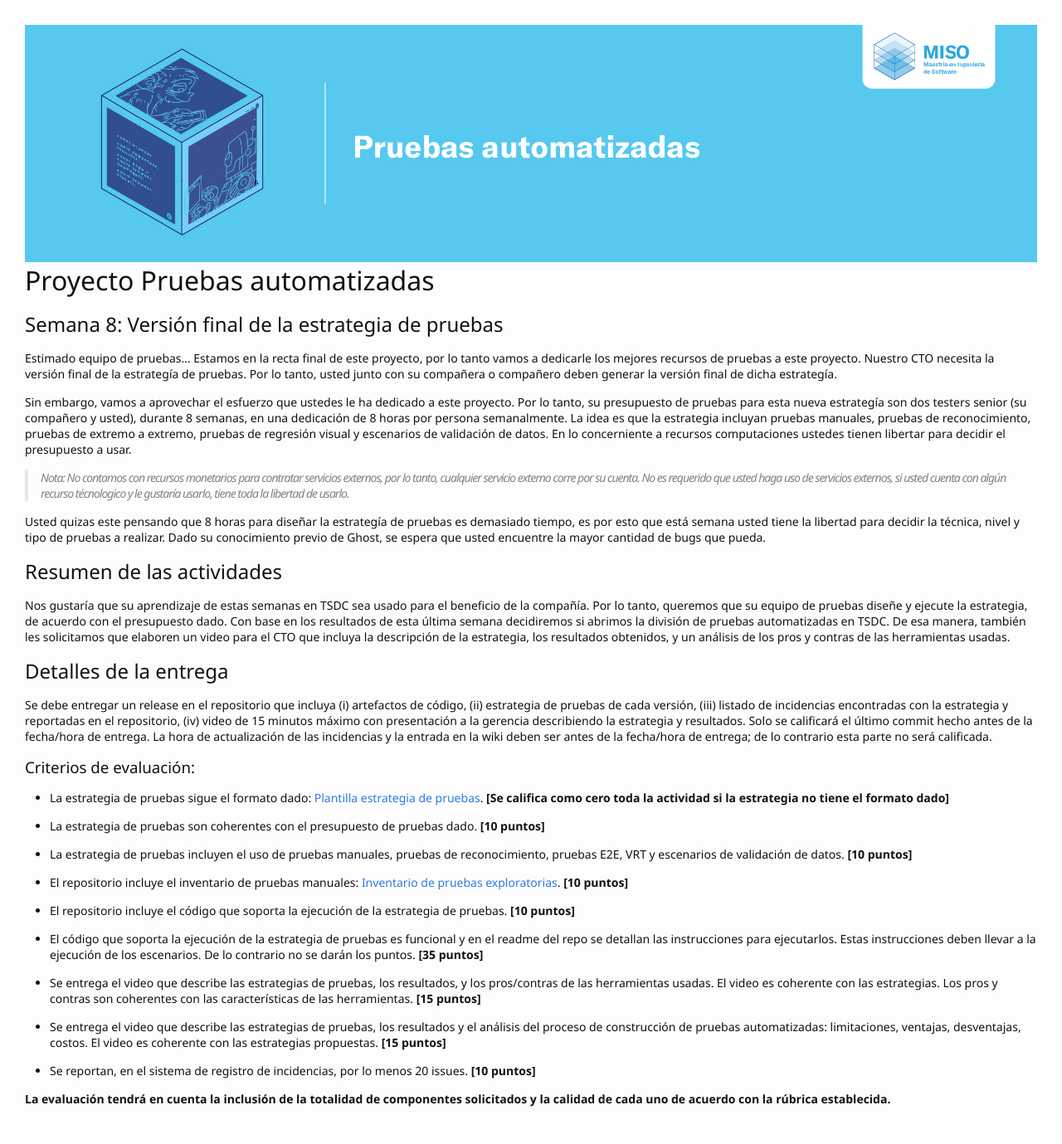
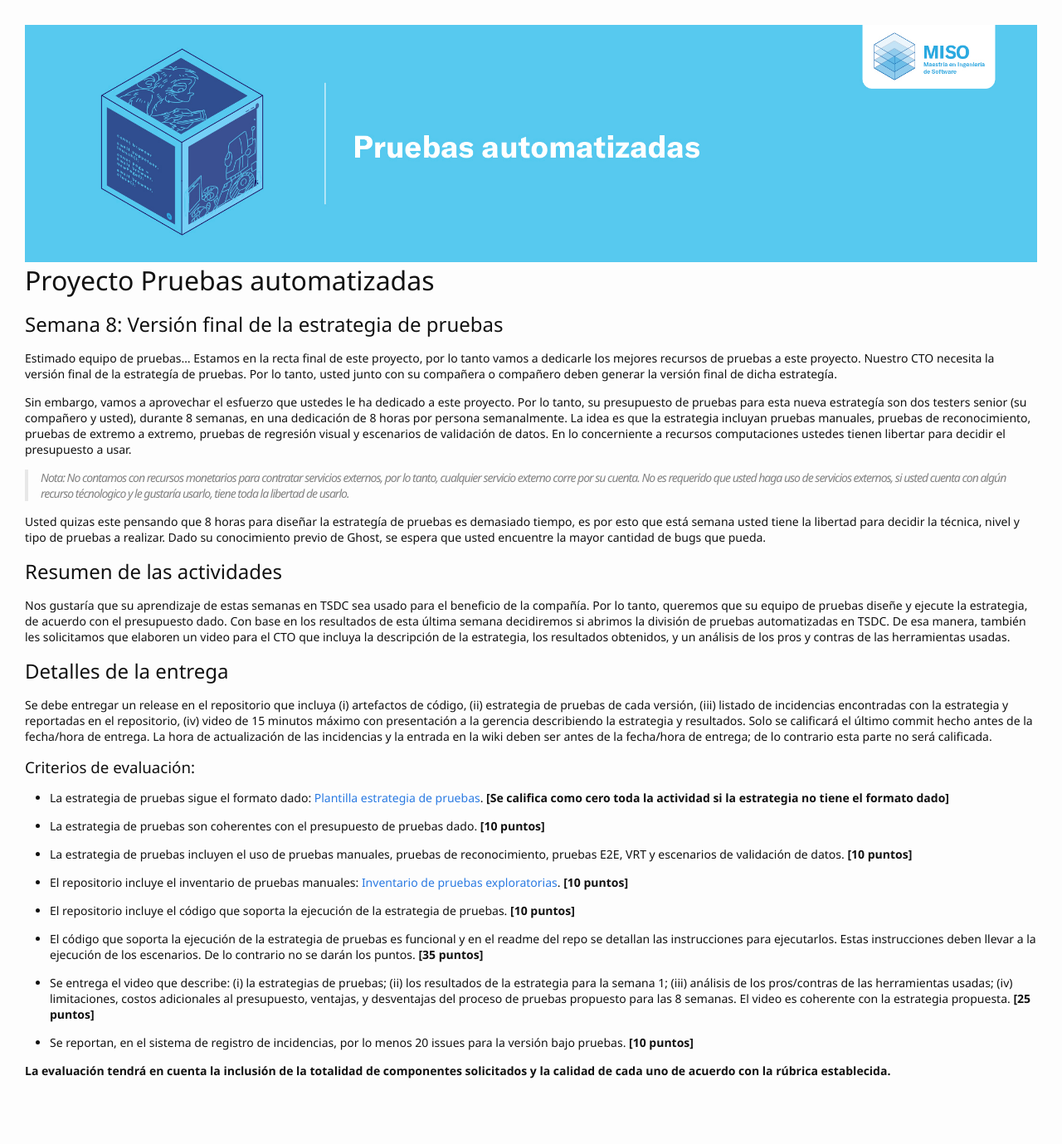
Before and after one commit to TiCSw/mt1_guias_pruebas, a Jekyll site: the page built from docs/semanas/semana8.md, in a window 1280 px wide. Shown: the whole page at 83% size. Built offline with Jekyll 4.4.1, drawn with Linux system fonts in a browser that asks for light colours; some web fonts are replaced; our own code applies the rules of GitHub Pages for plain Markdown files; comment, search, counter and statistics services are not loaded; after the commit the page ends 1345 px from its top, so only the background shows below that.

Commit message:
update week 8

```diff
--- a/docs/semanas/semana8.md
+++ b/docs/semanas/semana8.md
@@ -32,11 +32,9 @@ Se debe entregar un release en el repositorio que incluya (i) artefactos de cód
 
 - El código que soporta la ejecución de la estrategia de pruebas es funcional y en el readme del repo se detallan las instrucciones para ejecutarlos. Estas instrucciones deben llevar a la ejecución de los escenarios. De lo contrario no se darán los puntos.  **[35 puntos]**
 
-- Se entrega el video que describe las estrategias de pruebas, los resultados, y los pros/contras de las herramientas usadas. El video es coherente con las estrategias. Los pros y contras son coherentes con las características de las herramientas. **[15 puntos]**
+- Se entrega el video que describe: (i) la estrategias de pruebas; (ii) los resultados de la estrategia para la semana 1; (iii) análisis de los pros/contras de las herramientas usadas; (iv) limitaciones, costos adicionales al presupuesto, ventajas, y desventajas del proceso de pruebas propuesto para las 8 semanas. El video es coherente con la estrategia propuesta. **[25 puntos]**
 
-- Se entrega el video que describe las estrategias de pruebas, los resultados y el análisis del proceso de construcción de pruebas automatizadas: limitaciones, ventajas, desventajas, costos. El video es coherente con las estrategias propuestas. **[15 puntos]**
-
-- Se reportan, en el sistema de registro de incidencias, por lo menos 20 issues. **[10 puntos]**
+- Se reportan, en el sistema de registro de incidencias, por lo menos 20 issues para la versión bajo pruebas. **[10 puntos]**
 
 
 **La evaluación tendrá en cuenta la inclusión de la totalidad de componentes solicitados y la calidad de cada uno de acuerdo con la rúbrica establecida.**
```
